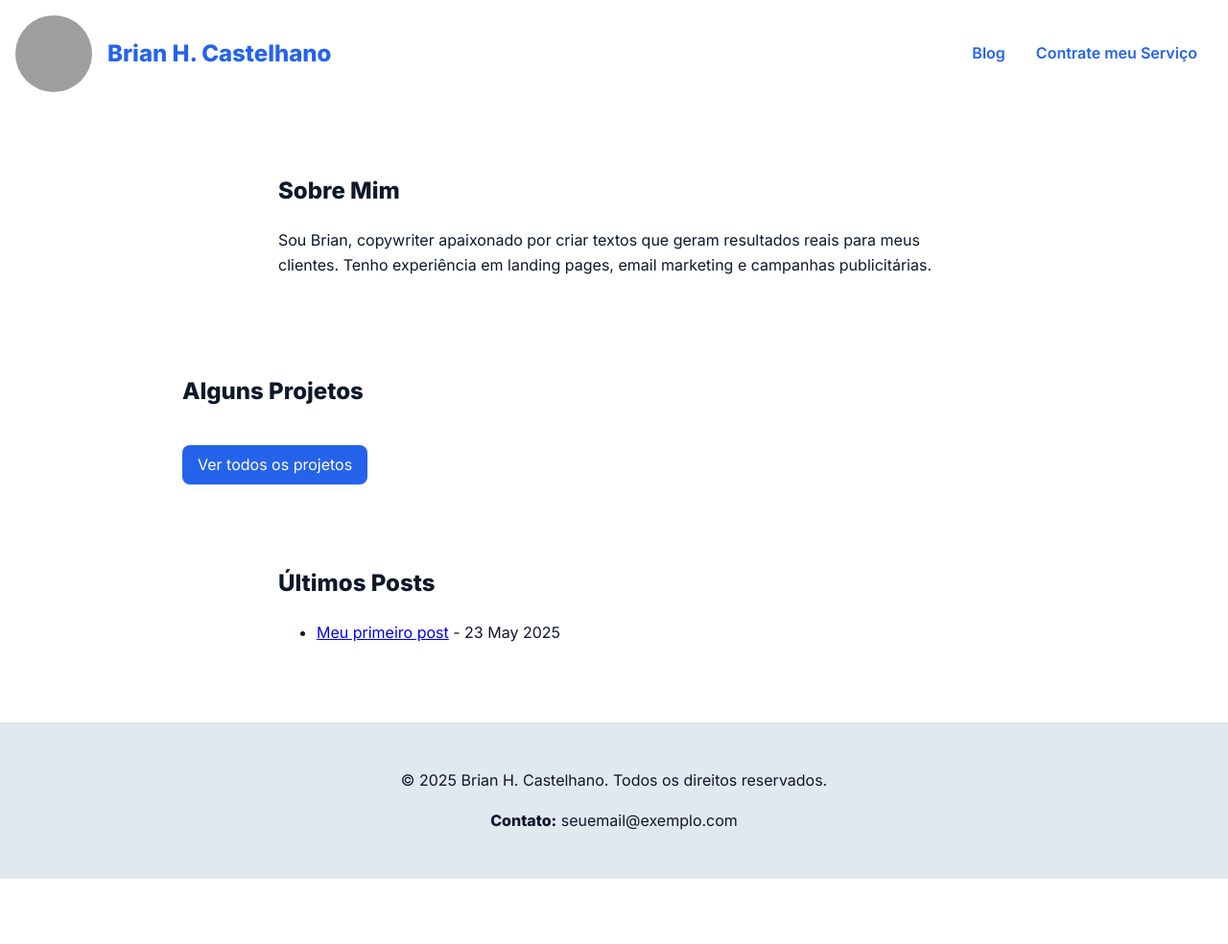
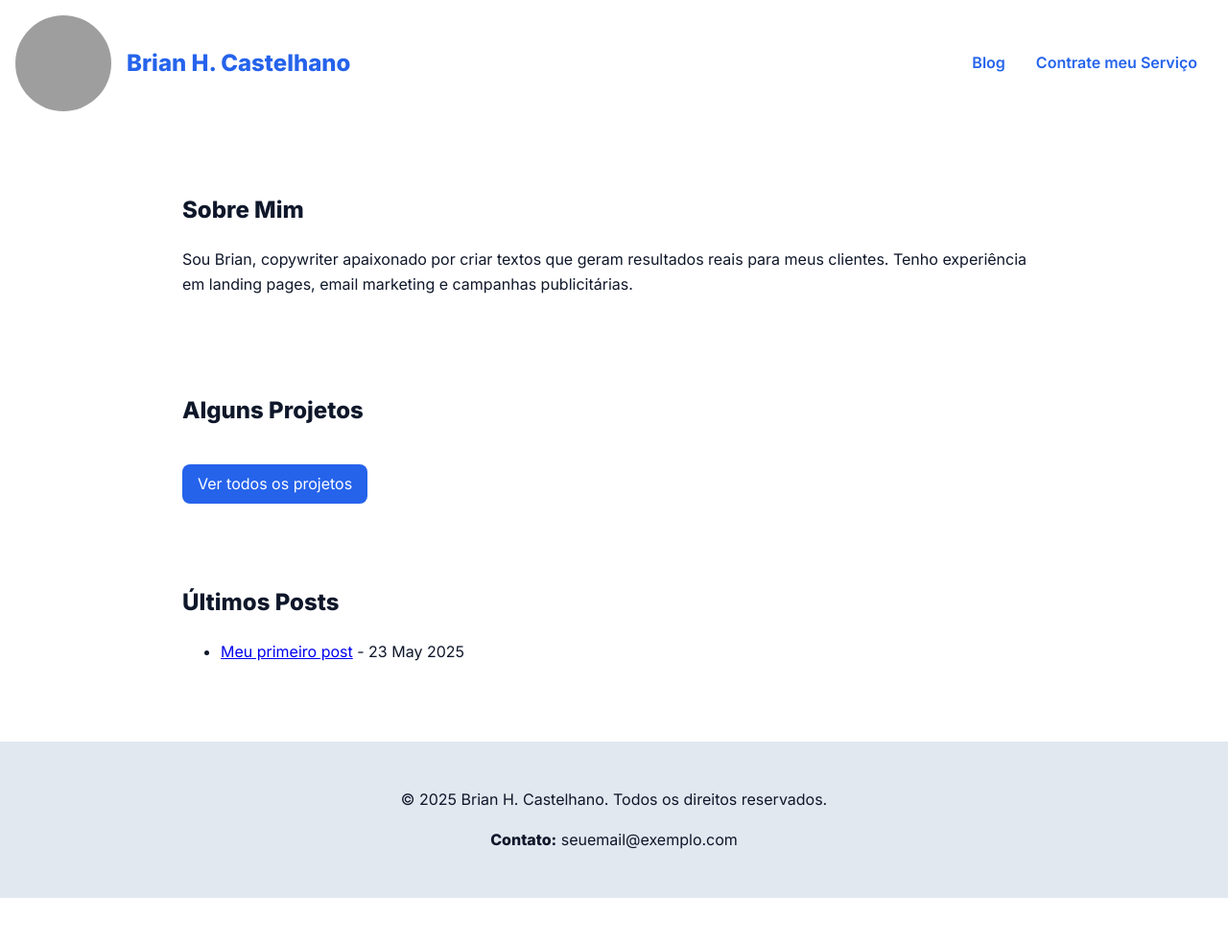
Before and after one commit to briantheengineer/briancopywriter.github.io, a Jekyll site: the page built from index.html, in a window 1280 px wide. Shown: the whole page at 96% size. Built offline with Jekyll 4.4.1, drawn with Linux system fonts in a browser that asks for light colours; grey boxes are pictures that could not be loaded.

Commit message:
Update index.html

```diff
--- a/index.html
+++ b/index.html
@@ -1,27 +1,27 @@
 ---
 layout: default
-title: Início
+title: Brian H. Castelhano Copywriter
 ---
 
 <header>
-  <nav style="background:white; padding:1rem; display:flex; align-items:center; justify-content:space-between; box-shadow:none;">
-    <div style="display:flex; align-items:center; gap:1rem;">
-      <img src="/assets/img/sua-foto.jpg" alt="Brian H. Castelhano" style="width:80px; height:80px; border-radius:50%; object-fit:cover;" />
-      <h1 style="color:#2563eb; margin:0;">Brian H. Castelhano</h1>
+  <nav>
+    <div>
+      <img src="/assets/img/sua-foto.jpg" alt="Brian H. Castelhano" />
+      <h1>Brian H. Castelhano</h1>
     </div>
     <div>
-      <a href="blog.html" style="margin-right:1rem; text-decoration:none; color:#2563eb; font-weight:600;">Blog</a>
-      <a href="#contato" style="text-decoration:none; color:#2563eb; font-weight:600;">Contrate meu Serviço</a>
+      <a href="blog.html">Blog</a>
+      <a href="#contato">Contrate meu Serviço</a>
     </div>
   </nav>
 </header>
 
-<section id="sobre-mim" style="max-width:700px; margin:2rem auto; padding:1rem;">
+<section id="sobre-mim">
   <h2>Sobre Mim</h2>
   <p>Sou Brian, copywriter apaixonado por criar textos que geram resultados reais para meus clientes. Tenho experiência em landing pages, email marketing e campanhas publicitárias.</p>
 </section>
 
-<section id="projetos" style="max-width:900px; margin:2rem auto; padding:1rem;">
+<section id="projetos">
   <h2>Alguns Projetos</h2>
   <ul>
     {% for project in site.projects %}
@@ -31,10 +31,10 @@ title: Início
     </li>
     {% endfor %}
   </ul>
-  <a href="todos.html" style="display:inline-block; margin-top:1rem; background:#2563eb; color:white; padding:0.5rem 1rem; border-radius:0.5rem; text-decoration:none;">Ver todos os projetos</a>
+  <a href="todos.html" class="btn">Ver todos os projetos</a>
 </section>
 
-<section id="ultimos-posts" style="max-width:700px; margin:2rem auto; padding:1rem;">
+<section id="ultimos-posts">
   <h2>Últimos Posts</h2>
   <ul>
     {% for post in site.posts limit:3 %}
@@ -45,7 +45,7 @@ title: Início
   </ul>
 </section>
 
-<footer id="contato" style="text-align:center; margin:3rem auto; padding:2rem; background:#e2e8f0;">
+<footer id="contato">
   <p>© 2025 Brian H. Castelhano. Todos os direitos reservados.</p>
   <p><strong>Contato:</strong> seuemail@exemplo.com</p>
 </footer>
```
